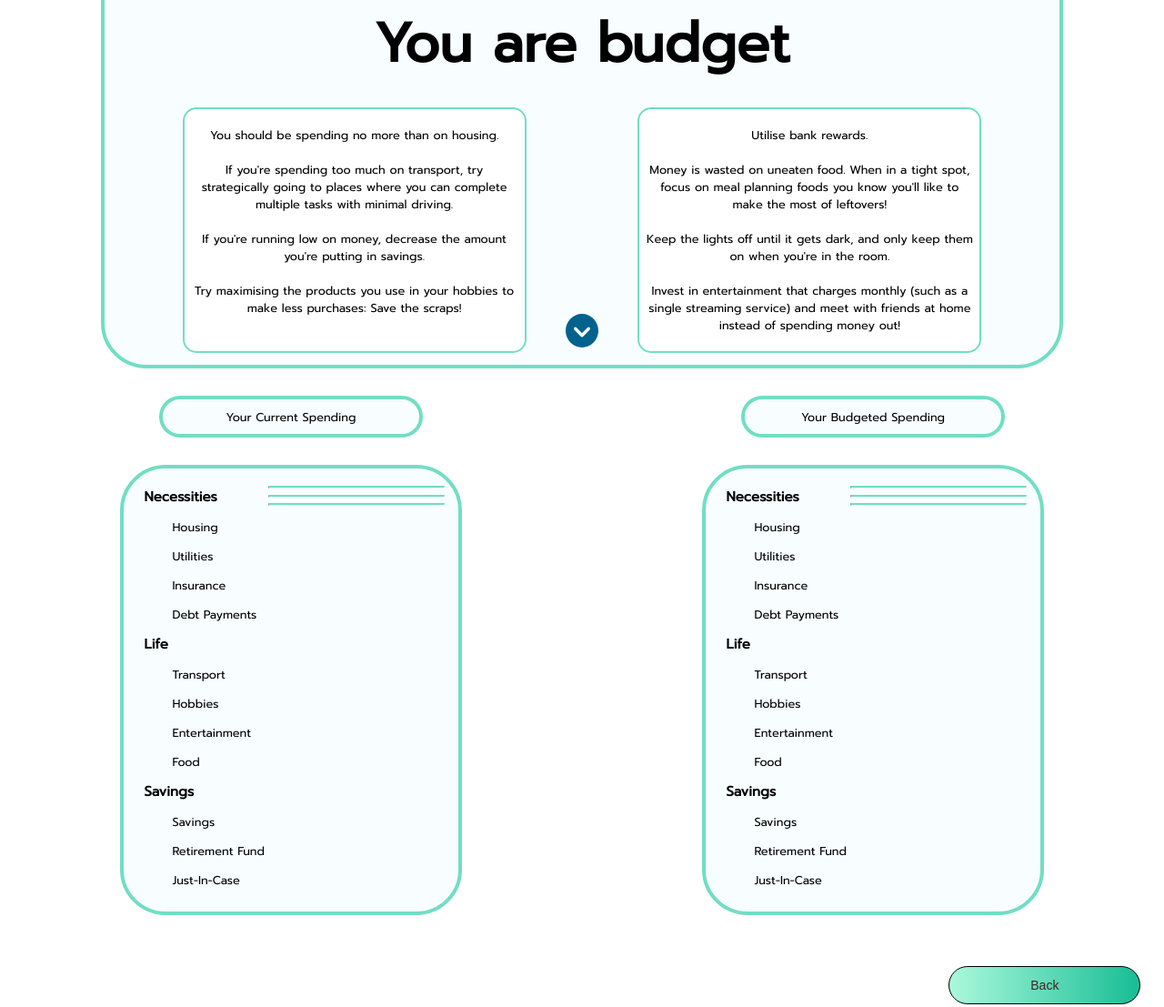
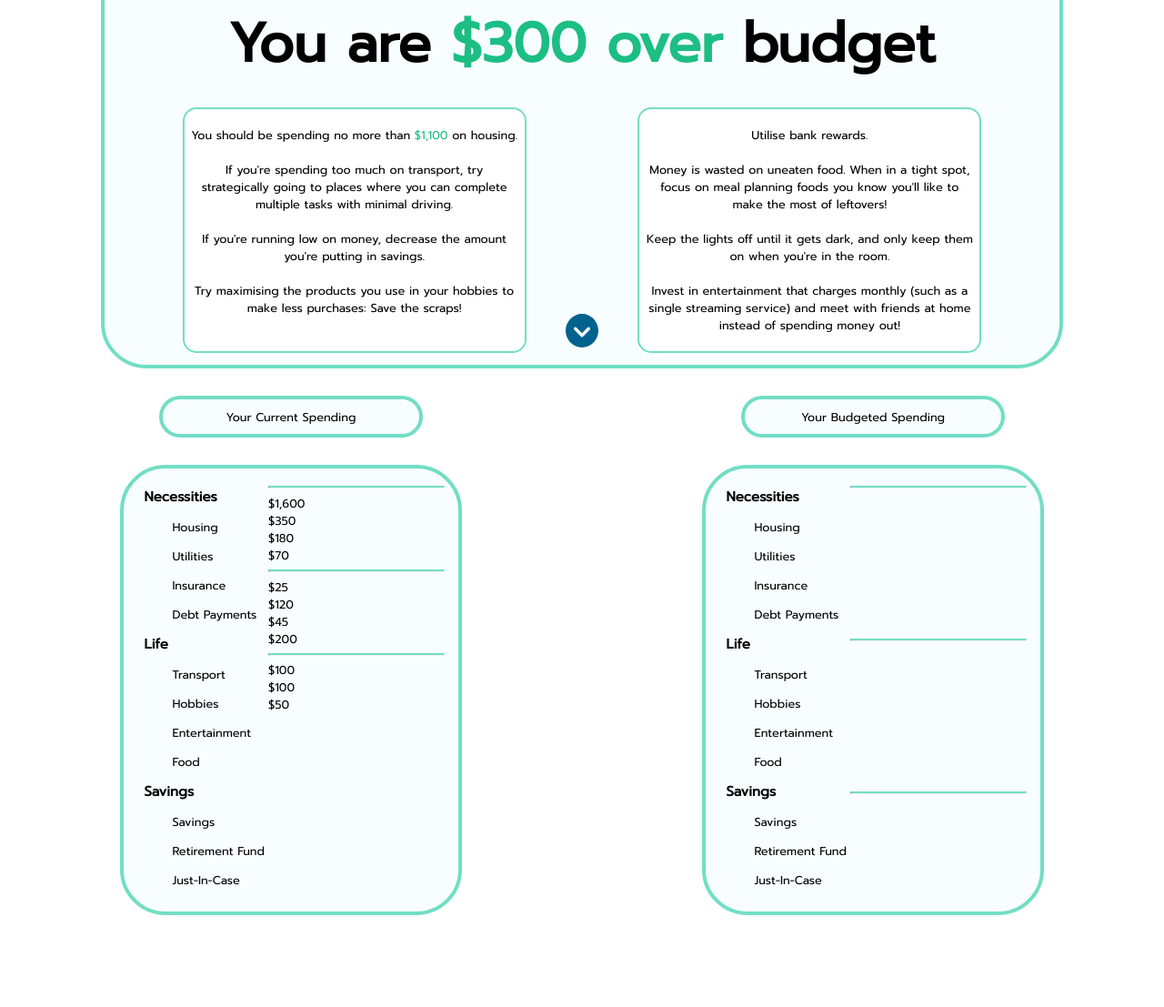
Before and after one commit to slqughterhqusee/budg-calc, a plain HTML site: page index.html in a window 1280 px wide. Shown: the part 2263-3370 px from the top of the page at 91% size. After the commit the page ends 3299 px from the top, so only its background shows below. Drawn offline with nearby package versions, Linux system fonts and the light colour scheme.

Commit message:
seebebnaba

```diff
--- a/app.js
+++ b/app.js
@@ -391,7 +391,7 @@ getId(`form2`).addEventListener('submit', function budgetPlan(input) {
 });
 
 //save the returns as accessible variables
-var ogneeds = need();
+var ogneeds = needs();
 var ogwants = want();
 var ogsaving = sav();
 
@@ -458,18 +458,20 @@ function forHouse() {
 
 //iterate through both arrays to change the innertext accordingly for the first category
 function oldBudgReplace() {
-    let oldlabels = [getId('curhou'), getId('curut'), getId('curin'), getId('curdeb'), getId('curtrans'), getId('curhob'), getId('curfood'), getId('cursav'), getId('currer'), getId('curcase')];
+    let oldlabels = [getId('curhou'), getId('curut'), getId('curin'), getId('curdeb'), getId('curtrans'),
+    getId('curhob'), getId('curfood'), getId('cursav'), getId('currer'), getId('curcase')];
     for (i = 0; i < oldlabels.length; i++) {
-            oldlabels[i].innerText = ogArray()[i];
+        oldlabels[i].innerText = ogArray()[i];
     }
 }
 
 //iterate through both arrays to change the innertext accordingly for the second category
-function newBudgReplace(){
-    let newlabels = [getId('newhou'), getId('newut'), getId('newin'), getId('newdeb'), getId('newtrans'), getId('newhob'), getId('newfood'), getId('newsav'), getId('newrer'), getId('newcase')];
+function newBudgReplace() {
+    let newlabels = [getId('newhou'), getId('newut'), getId('newin'), getId('newdeb'), getId('newtrans'),
+    getId('newhob'), getId('newfood'), getId('newsav'), getId('newrer'), getId('newcase')];
     for (i = 0; i < newlabels.length; i++) {
         newlabels[i].innerText = newArray()[i];
-}
+    }
 }
 
 //add the inputs and stuff only when the summary button is clicked
--- a/index.html
+++ b/index.html
@@ -180,11 +180,11 @@
                 </section>
             </section>
             <section class="budgetOver" id="middleValue">
-                <h2 id="sumBudget">You are <span id="ovUn"></span> budget</h2>
+                <h2 id="sumBudget">You are <span id="ovUn">$300 over</span> budget</h2>
             </section>
             <section class="middlebottom">
                 <section class="side">
-                    <p>You should be spending no more than <span id="houBudg"></span> on housing.
+                    <p>You should be spending no more than <span id="houBudg">$1,100</span> on housing.
                         <br><br>
                         If you're spending too much on transport, try strategically going to places where you can
                         complete multiple tasks with minimal driving.
@@ -240,21 +240,29 @@
                     </section>
                     <section id="table2" class="table2">
                         <hr>
-                        <span id="curhou"></span>
-                        <span id="curut"></span>
-                        <span id="curin"></span>
-                        <span id="curdeb"></span>
+                        <span id="curhou">$1,600</span>
+                        <br>
+                        <span id="curut">$350</span>
+                        <br>
+                        <span id="curin">$180</span>
+                        <br>
+                        <span id="curdeb">$70</span>
                         <!-- section2 -->
                         <hr>
-                        <span id="curtrans"></span>
-                        <span id="curhob"></span>
-                        <span id="curout"></span>
-                        <span id="curfood"></span>
+                        <span id="curtrans">$25</span>
+                        <br>
+                        <span id="curhob">$120</span>
+                        <br>
+                        <span id="curout">$45</span>
+                        <br>
+                        <span id="curfood">$200</span>
                         <!-- section3 -->
                         <hr>
-                        <span id="cursav"></span>
-                        <span id="currer"></span>
-                        <span id="curcase"></span>
+                        <span id="cursav">$100</span>
+                        <br>
+                        <span id="currer">$100</span>
+                        <br>
+                        <span id="curcase">$50</span>
                     </section>
                 </section>
             </section>
@@ -284,21 +292,30 @@
                         <p>Just-In-Case</p>
                     </section>
                     <section id="table2" class="table2">
-                        <hr>
+                        <hr><br>
                         <span id="newhou"></span>
+                        <br><br>
                         <span id="newut"></span>
+                        <br><br>
                         <span id="newin"></span>
+                        <br><br>
                         <span id="newdeb"></span>
                         <!-- section2 -->
-                        <hr>
+                        <br>
+                        <hr><br>
                         <span id="newtrans"></span>
+                        <br><br>
                         <span id="newhob"></span>
+                        <br><br>
                         <span id="newout"></span>
+                        <br><br>
                         <span id="newfood"></span>
                         <!-- section3 -->
-                        <hr>
+                        <br><hr>
                         <span id="newsav"></span>
+                        <br><br>
                         <span id="newrer"></span>
+                        <br><br>
                         <span id="newcase"></span>
                     </section>
                 </section>
@@ -306,11 +323,6 @@
             </section>
         </section>
     </section>
-    <section class="back">
-        <a href="index.html">
-            <button class="backBtn" id="backBtn">Back</button>
-        </a>
-    </section>
     <script src="https://cdn.jsdelivr.net/npm/chart.js"></script>
     <script src="app.js"></script>
 </body>
--- a/style.css
+++ b/style.css
@@ -143,7 +143,7 @@ form {
     display: flex;
     justify-content: space-around;
     flex-flow: row wrap;
-    width: 90%;
+    width: 94%;
 }
 
 .jobs {
@@ -164,6 +164,10 @@ form {
 }
 
 #ovUn {
+    color: #1CBE84;
+}
+
+#houBudg{
     color: #1CBE84;
 }
 
```
